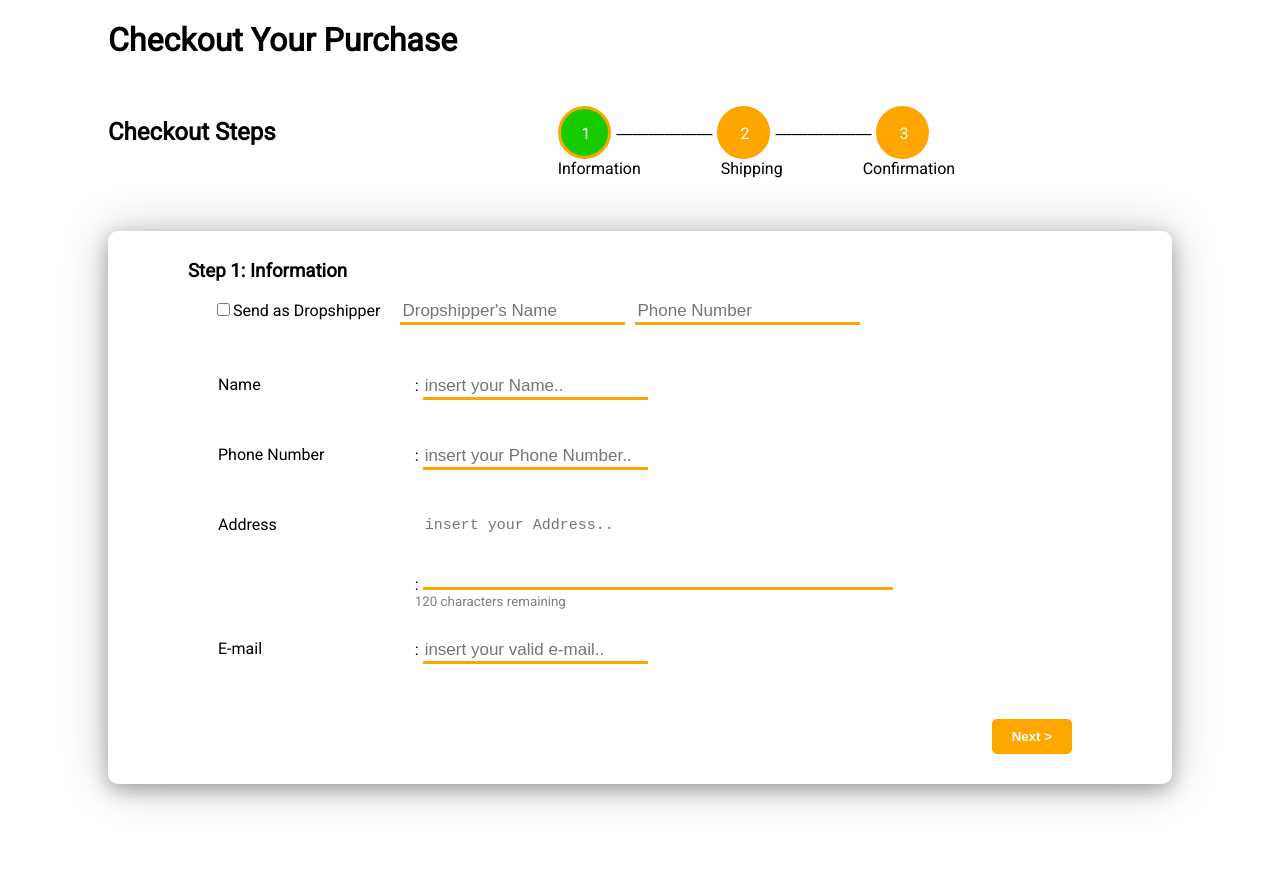
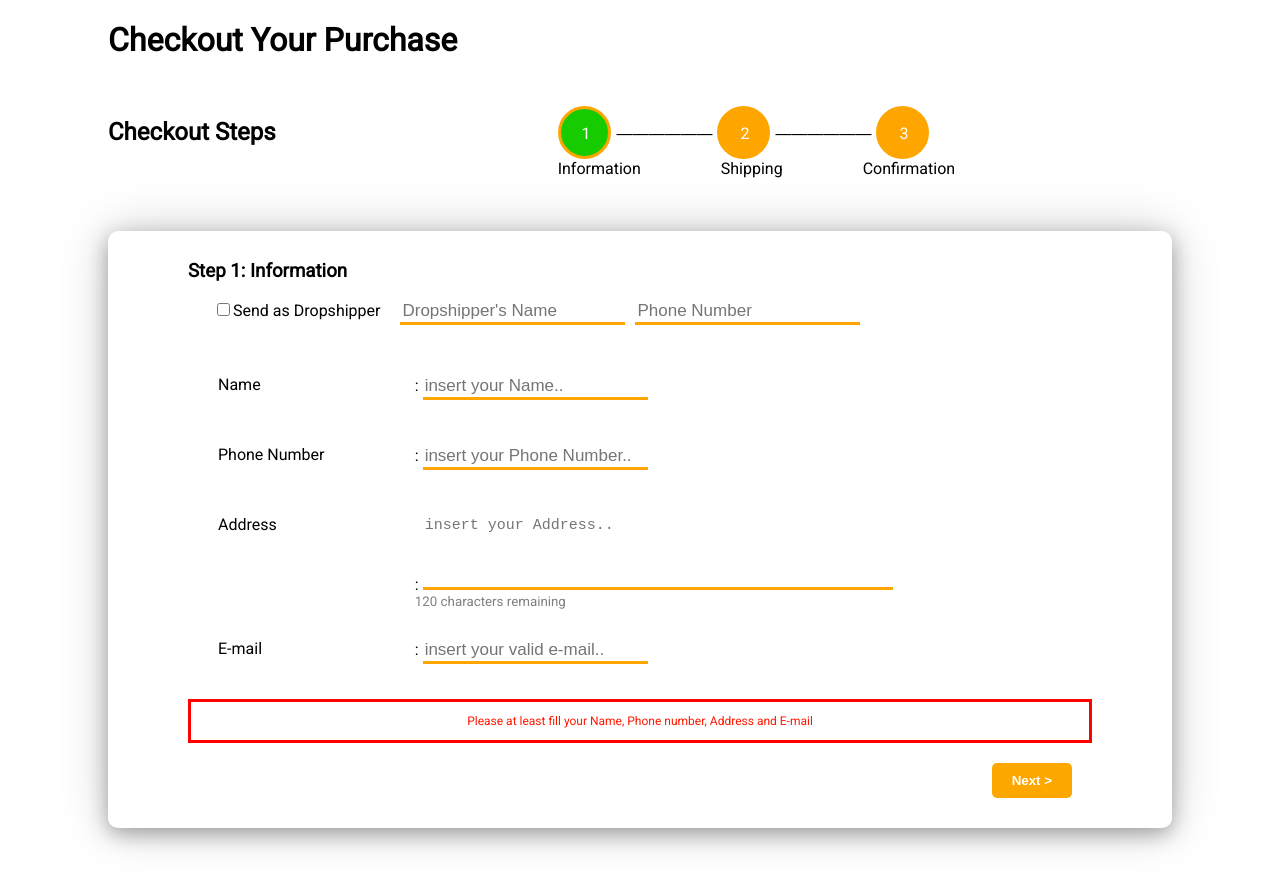
Before and after one commit to fuadbaskara/checkout-purchased, a React (Create React App) app: page / in a window 1280 px wide. Both pictures are taken after a click on the button "Next >". Shown: the top 888 px of the page. Built offline with nearby package versions, Linux system fonts and the light colour scheme.

Commit message:
add button next behavior at 1st step will pop out warning if some part of the form is not filled

```diff
--- a/src/components/ButtonForm.js
+++ b/src/components/ButtonForm.js
@@ -1,5 +1,4 @@
 import React from "react";
-import { Link } from "react-router-dom";
 
 const ButtonForm = ({
   stepState,
--- a/src/components/Main.js
+++ b/src/components/Main.js
@@ -40,7 +40,8 @@ export default class Main extends Component {
       deliveryEstimate: null,
       servicePrice: 2000,
       validateAgency: null,
-      validatePaymentMethod: null
+      validatePaymentMethod: null,
+      formNotice: false
     };
     this.changeRadioState = this.changeRadioState.bind(this);
     this.handleChangeDropShipperName = this.handleChangeDropShipperName.bind(
@@ -309,11 +310,24 @@ export default class Main extends Component {
           ) {
             await this.setState(() => {
               return {
-                stepState: 2
+                stepState: 2,
+                formNotice: false
               };
             });
           }
         }
+      }
+      if (
+        this.state.validateName === null ||
+        this.state.validatePhone === null ||
+        this.state.validateAddress === null ||
+        this.state.validateEmail === null
+      ) {
+        this.setState(() => {
+          return {
+            formNotice: true
+          };
+        });
       }
     }
     if (this.state.stepState === 2) {
@@ -484,6 +498,7 @@ export default class Main extends Component {
         <StepIndicator stepState={this.state.stepState} />
         <div className="form-content-container">
           {this.state.stepState === 1 ? (
+            <div>
               <StepOne
                 radioState={this.state.radioState}
                 dropshipperNameState={this.state.dropshipperNameState}
@@ -511,6 +526,17 @@ export default class Main extends Component {
                 handleChangeAddress={this.handleChangeAddress}
                 handleChangeEmail={this.handleChangeEmail}
               />
+              {this.state.formNotice === true ? (
+                <div className="form-notice">
+                  <p>
+                    Please at least fill your Name, Phone number, Address and
+                    E-mail
+                  </p>
+                </div>
+              ) : (
+                <div />
+              )}
+            </div>
           ) : this.state.stepState === 2 ? (
             <StepTwo
               name={this.state.name}
--- a/src/styles/App.css
+++ b/src/styles/App.css
@@ -18,6 +18,15 @@ small {
 .container {
   margin-left: 100px;
   margin-right: 100px;
+}
+
+.form-notice {
+  border: solid red;
+  text-align: center;
+  font-size: 12px;
+  color: rgb(255, 23, 0);
+  margin-left: 80px;
+  margin-right: 80px;
 }
 
 .form-content-container {
--- a/src/styles/Responsive.css
+++ b/src/styles/Responsive.css
@@ -245,6 +245,15 @@
     padding-left: 20px;
     padding-right: 20px;
   }
+
+  .form-notice {
+    border-radius: 8px;
+    text-align: center;
+    font-size: 12px;
+    color: rgb(255, 23, 0);
+    margin-left: 20px;
+    margin-right: 20px;
+  }
 }
 
 @media screen and (max-width: 375px) {
@@ -312,6 +321,14 @@
   .submit-notice h3 {
     padding-left: 20px;
     padding-right: 20px;
+  }
+
+  .form-notice {
+    text-align: center;
+    font-size: 12px;
+    color: rgb(255, 23, 0);
+    margin-left: 20px;
+    margin-right: 30px;
   }
 }
 
@@ -505,4 +522,12 @@
     padding-left: 20px;
     padding-right: 20px;
   }
+
+  .form-notice {
+    text-align: center;
+    font-size: 12px;
+    color: rgb(255, 23, 0);
+    margin-left: 30px;
+    margin-right: 30px;
+  }
 }
```
Lines whose indentation alone changed are shown as unchanged.
